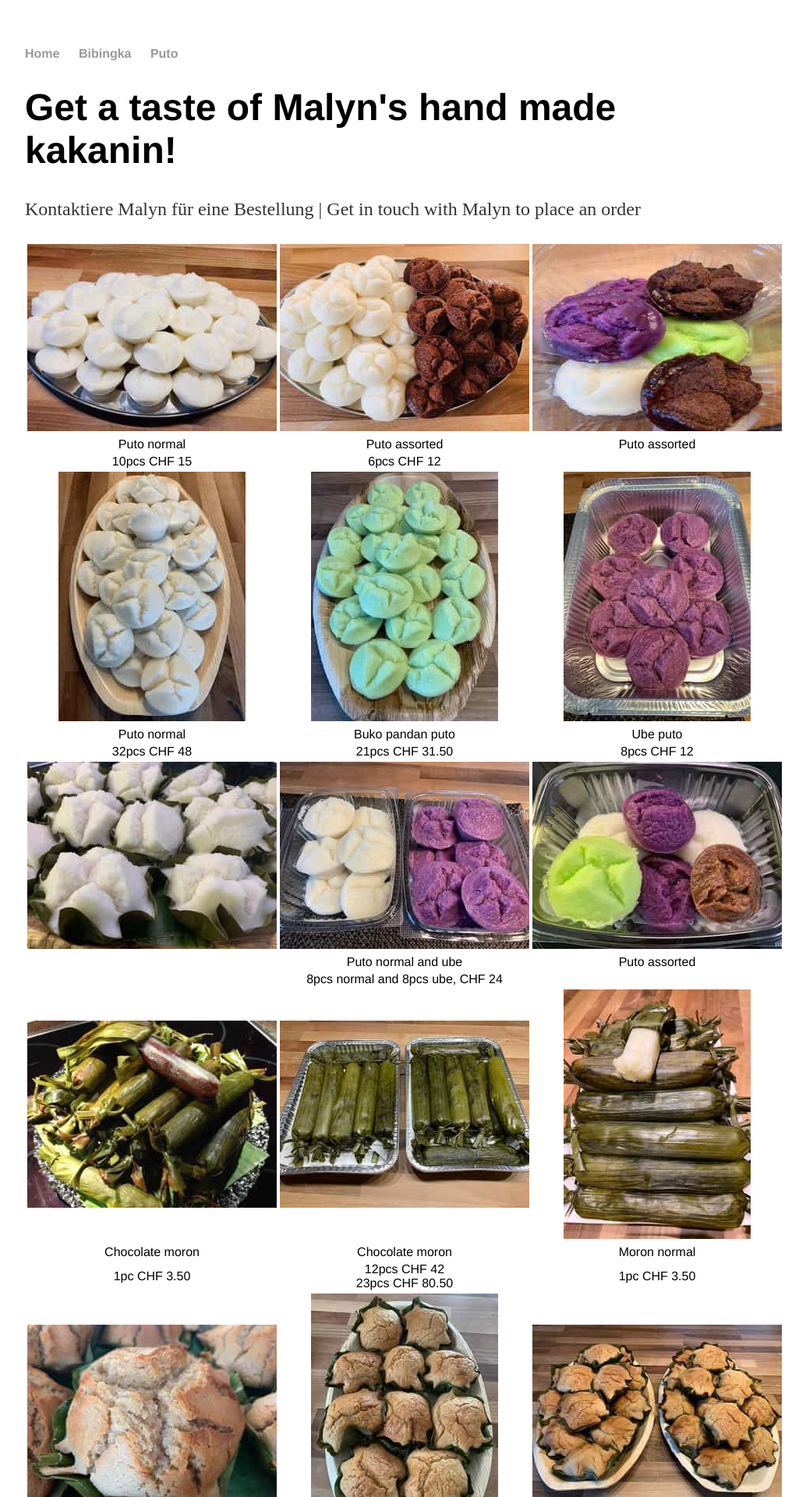
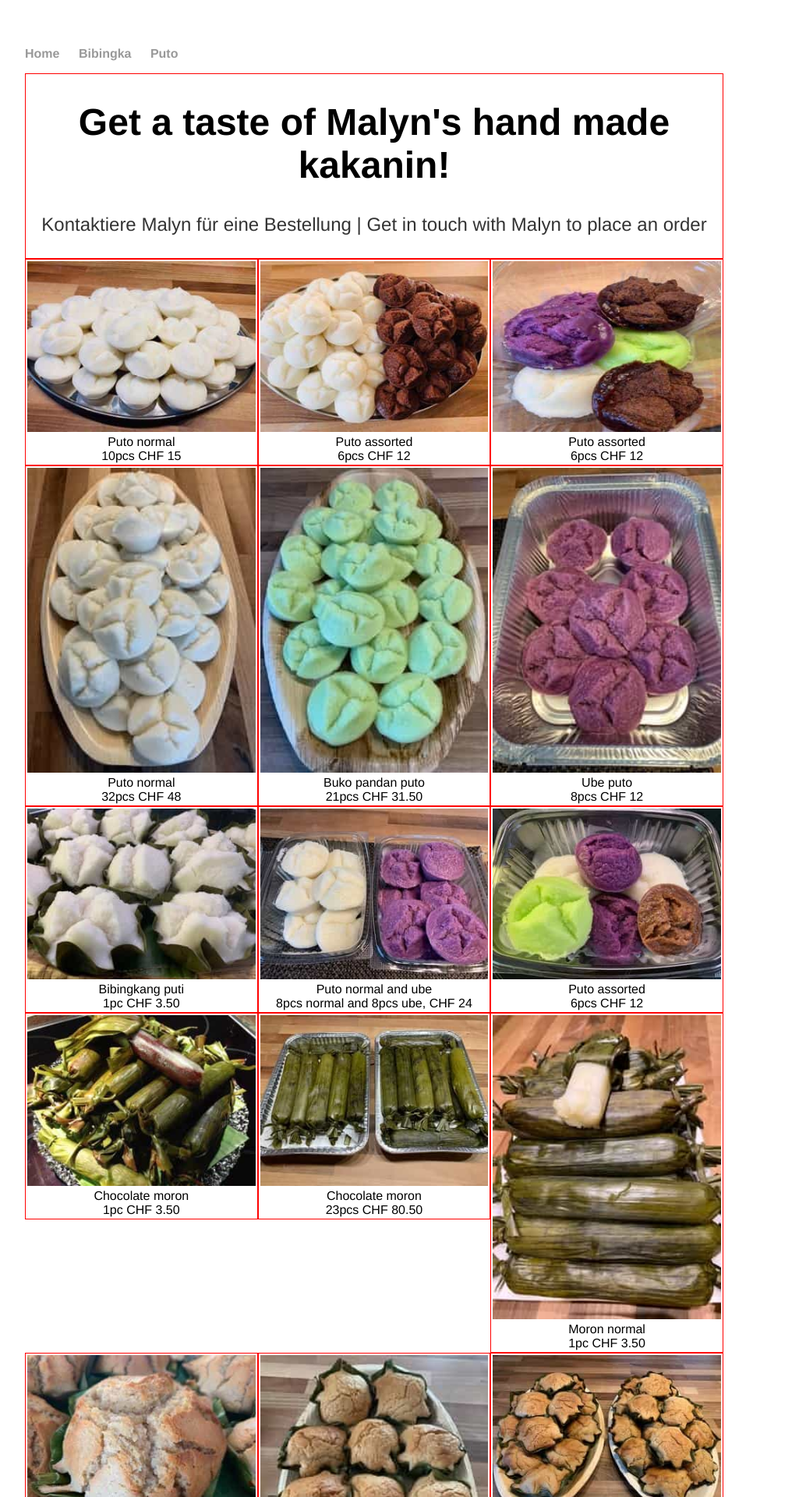
Before and after one commit to malynhandmade/malynhandmade.github.io, a Jekyll site: the page built from index.html, in a window 1280 px wide. Shown: the top 1920 px of the page at 78% size, without its empty margins (160-1194 px from the left). Built offline with Jekyll 4.4.1, drawn with Linux system fonts in a browser that asks for light colours; some of the changed text lies outside the part shown.

Commit message:
responsive design for index.html

```diff
--- a/css/main.css
+++ b/css/main.css
@@ -1,3 +1,45 @@
+* {
+    box-sizing: border-box;
+  }
+
+/* For mobile phones: */
+[class*="col-"] {
+    width: 100%;
+  }
+
+@media only screen and (min-width: 768px) {
+  /* For desktop: */
+  .col-1 {width: 8.33%;}
+  .col-2 {width: 16.66%;}
+  .col-3 {width: 25%;}
+  .col-4 {width: 33.33%;}
+  .col-5 {width: 41.66%;}
+  .col-6 {width: 50%;}
+  .col-7 {width: 58.33%;}
+  .col-8 {width: 66.66%;}
+  .col-9 {width: 75%;}
+  .col-10 {width: 83.33%;}
+  .col-11 {width: 91.66%;}
+  .col-12 {width: 100%;}
+}
+
+[class*="col-"] {
+    float: left;
+    padding: 2px;
+    border: 1px solid red;
+  }
+
+.row::after {
+    content: "";
+    clear: both;
+    display: table;
+  }
+
+img {
+    width: 100%;
+    height: auto;
+  }
+
 .tdcenter {
     font-family:'Helvetica', 'Arial', 'Sans-Serif';
     font-size: 1em;
--- a/index.html
+++ b/index.html
@@ -3,174 +3,154 @@
 title: Maria's Hand made kakanin
 ---
 <div class="blurb">
+	<div class="row">
+		<div class="col-12 tdcenter">
 			<h1>Get a taste of Malyn's hand made kakanin!</h1>
 			<p>Kontaktiere Malyn für eine Bestellung | Get in touch with Malyn to place an order</p>
-	<table>
-		<tr class="tdcenter"><!-- IMAGE ROW 1 -->
-			<td>
+		</div>
+	</div>
+	<!-- IMAGE ROW 1 -->
+	<div class="row">
+		<div class="col-4 tdcenter">
 			<picture>
 				<img src="/img/index/0002_puto_white_320x240.jpg" alt="puto assorted">
+				<div>{{ site.data.puto.normal_10pcs.name }}</div>
+				<div>{{ site.data.puto.normal_10pcs.price }}</div>
 			</picture>
-			</td>
-			<td>
+		</div>
+		<div class="col-4 tdcenter">
 			<picture>
 				<img src="/img/index/0004_puto_assorted_wh_bn_320x240.jpg" alt="puto white">
+				<div>{{ site.data.puto.assorted_6pcs.name }}</div>
+				<div>{{ site.data.puto.assorted_6pcs.price }}</div>
 			</picture>
-			</td>
-			<td>
+		</div>
+		<div class="col-4 tdcenter">
 			<picture>
 				<img src="/img/index/0001_puto_assorted_320x240.jpg" alt="Bibinka">
+				<div>{{ site.data.puto.assorted_6pcs.name }}</div>
+				<div>{{ site.data.puto.assorted_6pcs.price }}</div>
 			</picture>
-			</td>
-		</tr>
-		<tr class="tdcenter">
-			<td>{{ site.data.puto.normal_10pcs.name }}</td>
-			<td>{{ site.data.puto.assorted_6pcs.name }}</td>
-			<td>{{ site.data.puto.assorted_6pcs.name }}</td>
-		</tr>
-		<tr class="tdcenter">
-			<td>{{ site.data.puto.normal_10pcs.price }}</td>
-			<td>{{ site.data.puto.assorted_6pcs.price }}</td>
-			<td></td>
-		</tr>
-		<tr class="tdcenter"><!-- IMAGE ROW 2 -->
-			<td>
+		</div>
+	</div>
+	<!-- IMAGE ROW 2 -->
+	<div class="row">
+		<div class="col-4 tdcenter">
 			<picture>
 				<img src="/img/index/0014_puto_rice_normal_32pcs_240x320.jpg" alt="puto assorted">
+				<div>{{ site.data.puto.normal_32pcs.name }}</div>
+				<div>{{ site.data.puto.normal_32pcs.price }}</div>
 			</picture>
-			</td>
-			<td>
+		</div>
+		<div class="col-4 tdcenter">
 			<picture>
 				<img src="/img/index/0015_puto_rice_buko_pandan_240x320.jpg" alt="buko pandan puto">
+				<div>{{ site.data.puto.buko_pandan_21pcs.name }}</div>
+				<div>{{ site.data.puto.buko_pandan_21pcs.price }}</div>
 			</picture>
-			</td>
-			<td>
+		</div>
+		<div class="col-4 tdcenter">
 			<picture>
 				<img src="/img/index/0016_puto_rice_ube_240x320.jpg" alt="ube puto">
+				<div>{{ site.data.puto.ube_8pcs.name }}</div>
+				<div>{{ site.data.puto.ube_8pcs.price }}</div>
 			</picture>
-			</td>
-		</tr>
-		<tr class="tdcenter">
-			<td>{{ site.data.puto.normal_32pcs.name }}</td>
-			<td>{{ site.data.puto.buko_pandan_21pcs.name }}</td>
-			<td>{{ site.data.puto.ube_8pcs.name }}</td>
-		</tr>
-		<tr class="tdcenter">
-			<td>{{ site.data.puto.normal_32pcs.price }}</td>
-			<td>{{ site.data.puto.buko_pandan_21pcs.price }}</td>
-			<td>{{ site.data.puto.ube_8pcs.price }}</td>
-		</tr>
-		<tr class="tdcenter"><!-- IMAGE ROW 3 -->
-			<td>
+		</div>
+	</div>
+	<!-- IMAGE ROW 3 -->
+	<div class="row">
+		<div class="col-4 tdcenter">
 			<picture>
-					<img src="/img/index/0022_puto_rice_in_banana_leaves_320x240.jpg" alt="puto in banana leaves">
+				<img src="/img/index/0022_puto_rice_in_banana_leaves_320x240.jpg" alt="puto assorted">
+				<div>{{ site.data.bibingka.normal_in_banana_leaf_1pc.name }}</div>
+				<div>{{ site.data.bibingka.normal_in_banana_leaf_1pc.price }}</div>
 			</picture>
-			</td>
-			<td>
+		</div>
+		<div class="col-4 tdcenter">
 			<picture>
-					<img src="/img/index/0017_puto_normal8pcs_puto_ube8._320x240.jpg" alt="puto normal and ube">
+				<img src="/img/index/0017_puto_normal8pcs_puto_ube8_320x240.jpg" alt="buko pandan puto">
+				<div>{{ site.data.puto.normal_8pcs_ube_8pcs.name }}</div>
+				<div>{{ site.data.puto.normal_8pcs_ube_8pcs.price }}</div>
 			</picture>
-			</td>
-			<td>
+		</div>
+		<div class="col-4 tdcenter">
 			<picture>
 				<img src="/img/index/0013_puto_assorted_gn_wh_bn_vi_320x240.jpg" alt="ube puto">
+				<div>{{ site.data.puto.assorted_6pcs.name }}</div>
+				<div>{{ site.data.puto.assorted_6pcs.price }}</div>
 			</picture>
-			</td>
-		</tr>
-		<tr class="tdcenter">
-			<td>{{ site.data.puto.normal_in_banana_leaf_1pc.name }}</td>
-			<td>{{ site.data.puto.normal_8pcs_ube_8pcs.name }}</td>
-			<td>{{ site.data.puto.assorted_6pcs.name }}</td>
-		</tr>
-		<tr class="tdcenter">
-			<td>{{ site.data.puto.normal_in_banana_leaf_1pc.price }}</td>
-			<td>{{ site.data.puto.normal_8pcs_ube_8pcs.price }}</td>
-			<td></td>
-		</tr>
-		<tr class="tdcenter"><!-- IMAGE ROW 4 -->
-			<td>
+		</div>
+	</div>
+	<!-- IMAGE ROW 4 -->
+	<div class="row">
+		<div class="col-4 tdcenter">
 			<picture>
-					<img src="/img/index/0005_chocolate_moron_320x240.jpg">
+				<img src="/img/index/0005_chocolate_moron_320x240.jpg" alt="puto assorted">
+				<div>{{ site.data.moron.chocolate_1pc.name }}</div>
+				<div>{{ site.data.moron.chocolate_1pc.price }}</div>
 			</picture>
-			</td>
-			<td>
+		</div>
+		<div class="col-4 tdcenter">
 			<picture>
-					<img src="/img/index/0020_moron_chocolate23pcs_320x240.jpg">
+				<img src="/img/index/0020_moron_chocolate23pcs_320x240.jpg" alt="buko pandan puto">
+				<div>{{ site.data.moron.chocolate_23pcs.name }}</div>
+				<div>{{ site.data.moron.chocolate_23pcs.price }}</div>
 			</picture>
-			</td>
-			<td>
+		</div>
+		<div class="col-4 tdcenter">
 			<picture>
-					<img src="/img/index/0010_normalmoron_240x320.jpg">
+				<img src="/img/index/0010_normalmoron_240x320.jpg" alt="ube puto">
+				<div>{{ site.data.moron.normal_1pc.name }}</div>
+				<div>{{ site.data.moron.normal_1pc.price }}</div>
 			</picture>
-			</td>
-		</tr>
-		<tr class="tdcenter">
-			<td>{{ site.data.moron.chocolate_1pc.name }}</td>
-			<td>{{ site.data.moron.chocolate_23pcs.name }}</td>
-			<td>{{ site.data.moron.normal_1pc.name }}</td>
-		</tr>
-		<tr class="tdcenter">
-			<td>{{ site.data.moron.chocolate_1pc.price }}</td>
-			<td><div>{{ site.data.moron.chocolate_12pcs.price }}</div><div>{{ site.data.moron.chocolate_23pcs.price }}</div></td>
-			<td>{{ site.data.moron.normal_1pc.price }}</td>
-		</tr>
-		<tr class="tdcenter"><!-- IMAGE ROW 5 -->
-			<td>
+		</div>
+	</div>
+	<!-- IMAGE ROW 5 -->
+	<div class="row">
+		<div class="col-4 tdcenter">
 			<picture>
-					<img src="/img/index/0003_bibingka_320x240.jpg" alt="Bibinka">
+				<img src="/img/index/0003_bibingka_320x240.jpg" alt="puto assorted">
+				<div>{{ site.data.bibingka.normal_1pc.name }}</div>
+				<div>{{ site.data.bibingka.normal_1pc.price }}</div>
 			</picture>
-			</td>
-			<td>
+		</div>
+		<div class="col-4 tdcenter">
 			<picture>
-					<img src="/img/index/0024_bibingka_rice_240x320.jpg" alt="puto assorted">
+				<img src="/img/index/0024_bibingka_rice_240x320.jpg" alt="buko pandan puto">
+				<div>{{ site.data.bibingka.normal_10pcs.name }}</div>
+				<div>{{ site.data.bibingka.normal_10pcs.price }}</div>
 			</picture>
-			</td>
-			<td>
+		</div>
+		<div class="col-4 tdcenter">
 			<picture>
-					<img src="/img/index/0025_bibingka_30pcs_240x320.jpg" alt="puto white">
+				<img src="/img/index/0025_bibingka_30pcs_240x320.jpg" alt="ube puto">
+				<div>{{ site.data.bibingka.normal_30pcs.name }}</div>
+				<div>{{ site.data.bibingka.normal_30pcs.price }}</div>
 			</picture>
-			</td>
-		</tr>
-		<tr class="tdcenter">
-			<td>{{ site.data.bibingka.normal_1pc.name }}</td>
-			<td>{{ site.data.bibingka.normal_10pcs.name }}</td>
-			<td>{{ site.data.bibingka.normal_30pcs.name }}</td>
-		</tr>
-		<tr class="tdcenter">
-			<td>{{ site.data.bibingka.normal_1pc.price }}</td>
-			<td>{{ site.data.bibingka.normal_10pcs.price }}</td>
-			<td>{{ site.data.bibingka.normal_30pcs.price }}</td>
-		</tr>
-		<tr class="tdcenter"><!-- IMAGE ROW 6 -->
-			<td>
+		</div>
+	</div>
+	<!-- IMAGE ROW 6 -->
+	<div class="row">
+		<div class="col-4 tdcenter">
 			<picture>
-					<img src="/img/index/0006_UbeChiffon_320X240.jpg" alt="Kutsinta">
+				<img src="/img/index/0006_UbeChiffon_320X240.jpg" alt="puto assorted">
+				<div>{{ site.data.cake.ube.name }}</div>
+				<div>{{ site.data.cake.ube.price }}</div>
 			</picture>
-			</td>
-			<td>
+		</div>
+		<div class="col-4 tdcenter">
 			<picture>
-					<img src="/img/index/0008_cassava_320x240.jpg" alt="Cassave Kuchen">
+				<img src="/img/index/0008_cassava_320x240.jpg" alt="buko pandan puto">
+				<div>{{ site.data.cake.cassava.name }}</div>
+				<div>{{ site.data.cake.cassava.price }}</div>
 			</picture>
-			</td>
-			<td>
+		</div>
+		<div class="col-4 tdcenter">
 			<picture>
-					<img src="/img/index/0021_kutsinta_320x240.jpg" alt="Enjoy your cofe!">
+				<img src="/img/index/0021_kutsinta_320x240.jpg" alt="ube puto">
+				<div>{{ site.data.kutsinta.normal_6pcs.name }}</div>
+				<div>{{ site.data.kutsinta.normal_6pcs.price }}</div>
 			</picture>
-			</td>
-		</tr>
-		<tr class="tdcenter">
-			<td>{{ site.data.cake.ube.name }}</td>
-			<td>{{ site.data.cake.cassava.name }}</td>
-			<td>{{ site.data.kutsinta.normal_6pcs.name }}</td>
-		</tr>
-		<tr class="tdcenter">
-			<td>{{ site.data.cake.ube.price }}</td>
-			<td>{{ site.data.cake.cassava.price }}</td>
-			<td>{{ site.data.kutsinta.normal_6pcs.price }}</td>
-		</tr>
-	</table>
-	</td>
-	</tr>
-	</table>
-	</table>
+		</div>
+	</div>
 </div><!-- /.blurb -->
```
Also changed, not shown: index-contents.html (deleted, +0 -131 lines), README.md, img/index/0017_puto_normal8pcs_puto_ube8_320x240.jpg (renamed from img/index/0017_puto_normal8pcs_puto_ube8._320x240.jpg). Lines whose indentation alone changed are shown as unchanged.
